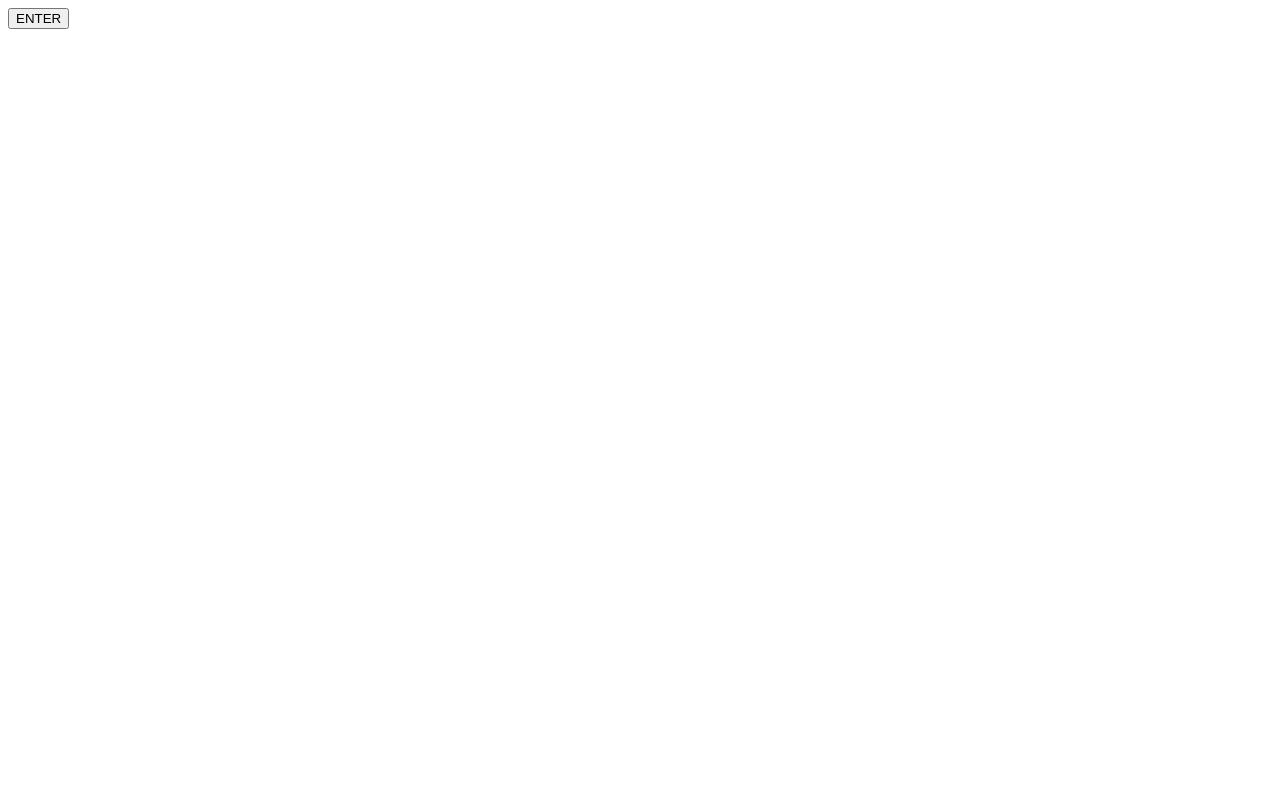
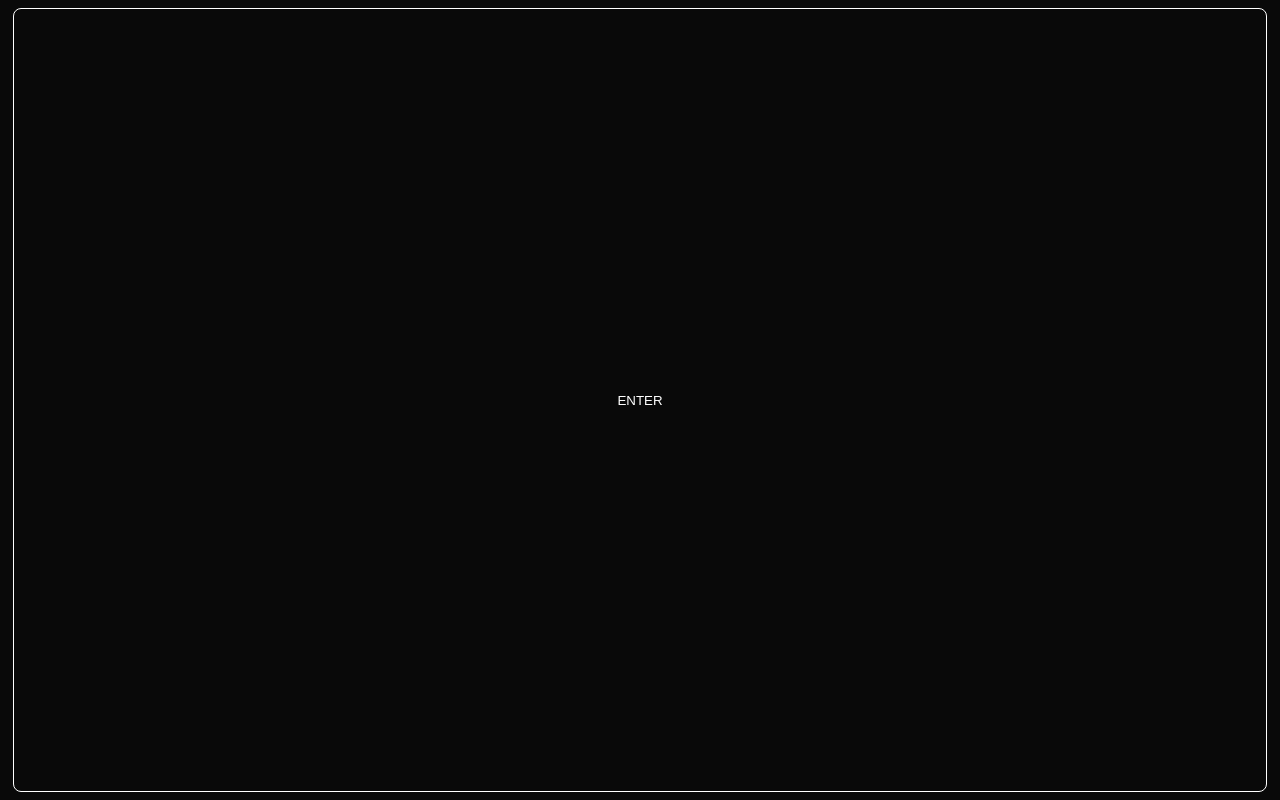
Before and after one commit to jessmorrison/jessmorrison.github.io, a plain HTML site: page index.html in a window 1280 px wide. Drawn offline with Linux system fonts and the light colour scheme.

Commit message:
inline css added

```diff
--- a/index.html
+++ b/index.html
@@ -1,11 +1,8 @@
-
-<!DOCTYPE html>
 <html>
-<body>
-
-  <div style="width:100%;">
-    <a href="/portfolio"><button type="button" name="button"> ENTER</button></a>
-  </div>
-
-</body>
+<head></head>
+  <body style="background: #090909; height: 100%; width: 100%; margin: 0;">
+    <div style="width: 98%; position: absolute; top: 1%; left: 1%; height: 98%;">
+      <button type="button" name="button" style="width: 100%;height: 100%;padding: 0;margin: 0;background: #090909;border: 1px solid #fff;border-radius: 8px;color: #fff;" onclick="location.href='/portfolio'"> ENTER</button>
+    </div>
+  </body>
 </html>
```
